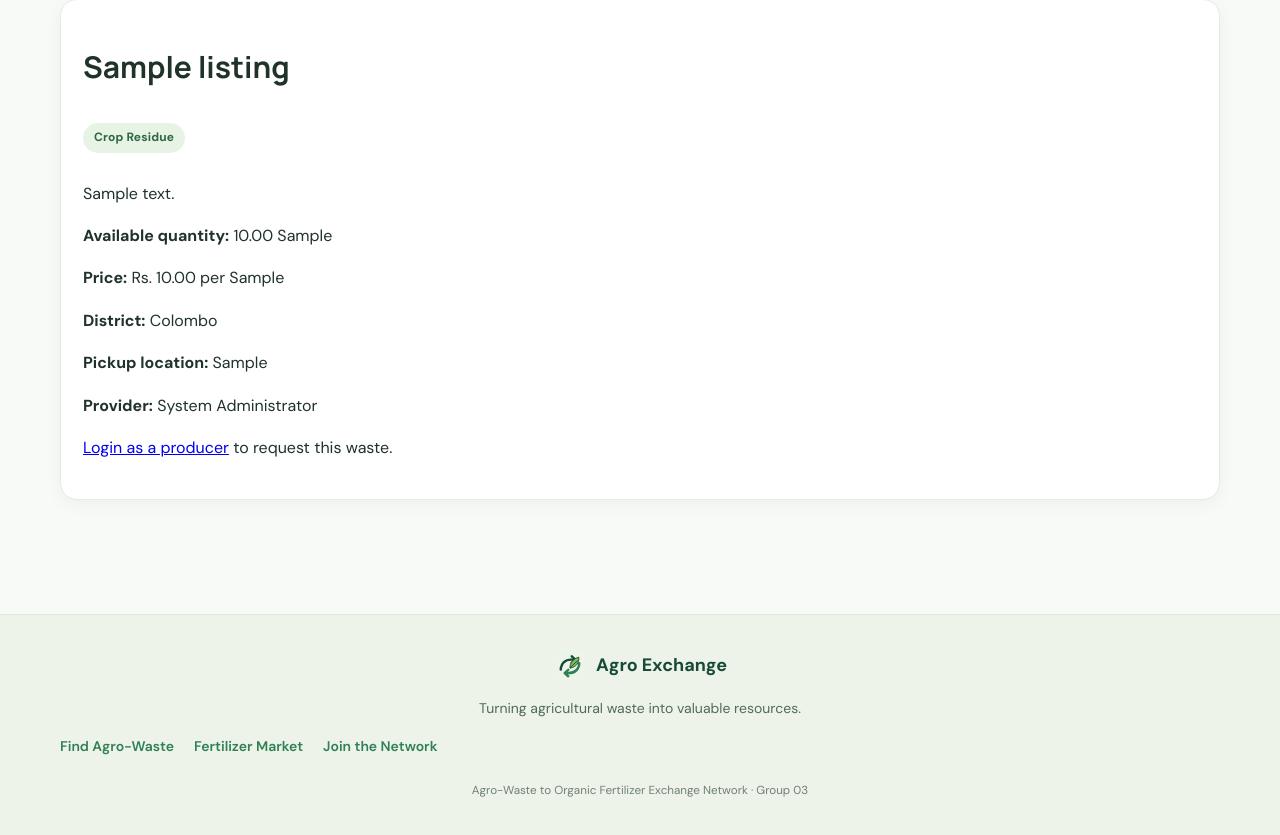
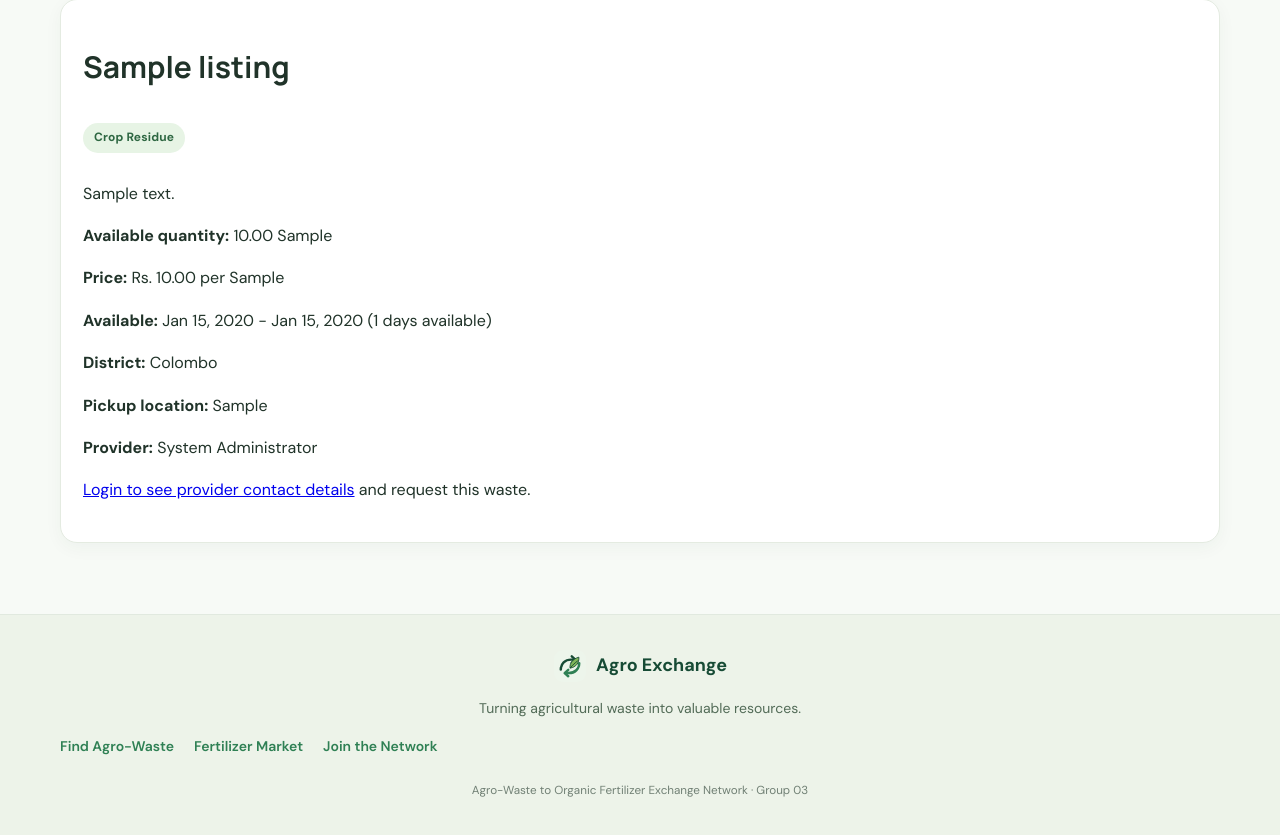
Before and after one commit to sweerasinghe-092/Agro-Waste-to-Organic-Fertilizer-Exchange-Network, a PHP site: page /waste_details.php?id=1 in a window 1280 px wide. Shown: the part 96-931 px from the top of the page. Run offline with PHP 8.4, Linux system fonts and the light colour scheme; data comes from the database, SQL or seed files in the repository; tables that the repository leaves empty hold one stand-in row (values such as "Sample post").

Commit message:
Show provider contact only to logged in producer and buyer and limit pickup date to available dates

```diff
--- a/waste_details.php
+++ b/waste_details.php
@@ -1,27 +1,94 @@
 <?php
 require_once 'config/db.php'; require_once 'includes/functions.php';
-$id=(int)($_GET['id']??0); $stmt=$conn->prepare("SELECT w.*,c.category_name,d.district_name,u.full_name,u.phone FROM waste_listings w JOIN waste_categories c ON w.category_id=c.category_id LEFT JOIN districts d ON w.district_id=d.district_id JOIN users u ON w.provider_id=u.user_id WHERE w.listing_id=?");
-$stmt->bind_param("i",$id);$stmt->execute();$w=$stmt->get_result()->fetch_assoc();
-if(!$w){http_response_code(404);exit("Waste listing not found.");}
-$msg='';
-if($_SERVER['REQUEST_METHOD']==='POST'){
- require_role('producer');
- $qty=(float)($_POST['quantity_requested']??0);$message=trim($_POST['message']??'');$date=$_POST['pickup_date']??'';
- if($qty<=0 || $qty>(float)$w['quantity_available'])$msg="Enter a valid quantity not exceeding the available amount.";
- else{
-  $st=$conn->prepare("INSERT INTO exchange_requests(listing_id,producer_id,quantity_requested,message,pickup_date) VALUES(?,?,?,?,?)");
-  $st->bind_param("iidss",$id,$_SESSION['user_id'],$qty,$message,$date);$st->execute();
-  notify_user($conn,(int)$w['provider_id'],'exchange_request','A producer sent a request for '.$w['title'].'.','dashboard.php');
-  $msg="Your exchange request has been sent.";
- }
+
+// Get waste id from URL
+$id = (int)($_GET['id'] ?? 0);
+
+// Get listing + provider contact details
+$stmt = $conn->prepare("SELECT w.*, c.category_name, d.district_name, u.full_name, u.phone, u.email FROM waste_listings w JOIN waste_categories c ON w.category_id = c.category_id LEFT JOIN districts d ON w.district_id = d.district_id JOIN users u ON w.provider_id = u.user_id WHERE w.listing_id = ?");
+$stmt->bind_param("i", $id);
+$stmt->execute();
+$w = $stmt->get_result()->fetch_assoc();
+if (!$w) { http_response_code(404); exit("Waste listing not found."); }
+
+// Check if user is logged in
+$isLoggedIn = !empty($_SESSION['user_id']);
+$isOwner = $isLoggedIn && (int)$_SESSION['user_id'] === (int)$w['provider_id'];
+// Only logged in producer / buyer can see contact
+$canSeeContact = $isLoggedIn && !$isOwner && in_array($_SESSION['role'] ?? '', ['producer', 'buyer'], true);
+
+// Available dates - from database
+$from = !empty($w['available_from']) ? date('M j, Y', strtotime($w['available_from'])) : '';
+$until = !empty($w['available_until']) ? date('M j, Y', strtotime($w['available_until'])) : '';
+$daysText = '';
+if (!empty($w['available_from']) && !empty($w['available_until'])) {
+    $days = (int)((strtotime($w['available_until']) - strtotime($w['available_from'])) / 86400) + 1;
+    if ($days > 0) $daysText = " ($days days available)";
 }
-$pageTitle="Waste Details";include 'includes/header.php';
+
+$msg = '';
+if ($_SERVER['REQUEST_METHOD'] === 'POST') {
+    require_role('producer');
+    $qty = (float)($_POST['quantity_requested'] ?? 0);
+    $message = trim($_POST['message'] ?? '');
+    $date = $_POST['pickup_date'] ?? '';
+    if (!empty($w['available_from']) && $date < $w['available_from']) $msg = "Pickup date must be on or after " . $from . ".";
+    elseif (!empty($w['available_until']) && $date > $w['available_until']) $msg = "Pickup date must be on or before " . $until . ".";
+    elseif ($qty <= 0 || $qty > (float)$w['quantity_available']) $msg = "Enter a valid quantity not exceeding the available amount.";
+    else {
+        $st = $conn->prepare("INSERT INTO exchange_requests(listing_id, producer_id, quantity_requested, message, pickup_date) VALUES(?,?,?,?,?)");
+        $st->bind_param("iidss", $id, $_SESSION['user_id'], $qty, $message, $date);
+        $st->execute();
+        notify_user($conn, (int)$w['provider_id'], 'exchange_request', 'A producer sent a request for ' . $w['title'] . '.', 'dashboard.php');
+        $msg = "Your exchange request has been sent.";
+    }
+}
+$pageTitle = "Waste Details";
+include 'includes/header.php';
 ?>
-<div class="panel"><h2><?=e($w['title'])?></h2><p class="pill"><?=e($w['category_name'])?></p><p><?=e($w['description'])?></p>
-<p><b>Available quantity:</b> <?=e($w['quantity_available'])?> <?=e($w['unit'])?></p><p><b>Price:</b> <?=$w['price_per_unit']==0?'Free':'Rs. '.number_format($w['price_per_unit'],2).' per '.e($w['unit'])?></p>
-<p><b>District:</b> <?=e($w['district_name']??'Not specified')?></p><p><b>Pickup location:</b> <?=e($w['pickup_location'])?></p><p><b>Provider:</b> <?=e($w['full_name'])?></p>
-<?php if($msg):?><p class="message"><?=e($msg)?></p><?php endif;?>
-<?php if(($_SESSION['role']??'')==='producer'):?>
-<h3>Send Exchange Request</h3><form method="post" data-validate><label>Quantity required</label><input type="number" name="quantity_requested" min="0.01" max="<?=e($w['quantity_available'])?>" step="0.01" required><label>Pickup date</label><input type="date" name="pickup_date" required><label>Message</label><textarea name="message"></textarea><button>Send Request</button></form>
-<?php elseif(empty($_SESSION['user_id'])):?><p><a href="login.php">Login as a producer</a> to request this waste.</p><?php endif;?></div>
+<div class="panel">
+<h2><?= e($w['title']) ?></h2>
+<p class="pill"><?= e($w['category_name']) ?></p>
+<p><?= e($w['description']) ?></p>
+<p><b>Available quantity:</b> <?= e($w['quantity_available']) ?> <?= e($w['unit']) ?></p>
+<p><b>Price:</b> <?= $w['price_per_unit'] == 0 ? 'Free' : 'Rs. ' . number_format($w['price_per_unit'], 2) . ' per ' . e($w['unit']) ?></p>
+
+<!-- NEW in Commit 2 - Available dates -->
+<?php if ($from || $until): ?>
+<p><b>Available:</b> <?= e($from ?: 'Not specified') ?> <?= ($from && $until) ? ' - ' . e($until) : '' ?><?= e($daysText) ?></p>
+<?php else: ?>
+<p><b>Available:</b> Not specified</p>
+<?php endif; ?>
+
+<p><b>District:</b> <?= e($w['district_name'] ?? 'Not specified') ?></p>
+<p><b>Pickup location:</b> <?= e($w['pickup_location']) ?></p>
+<p><b>Provider:</b> <?= e($w['full_name']) ?></p>
+
+<?php if ($canSeeContact): ?>
+<div class="contact-box" style="background:#eef7f0; border:1px solid #cfe8d8; padding:14px; border-radius:10px; margin:16px 0;">
+<h3 style="margin:0 0 8px;">Contact provider</h3>
+<p style="margin:4px 0;"><b>Phone:</b> <a href="tel:<?= e($w['phone']) ?>"><?= e($w['phone']) ?></a></p>
+<p style="margin:4px 0;"><b>Email:</b> <a href="mailto:<?= e($w['email']) ?>"><?= e($w['email']) ?></a></p>
+<small>Please contact only about this waste listing.</small>
+</div>
+<?php elseif (!$isLoggedIn): ?>
+<p><a href="login.php">Login to see provider contact details</a> and request this waste.</p>
+<?php endif; ?>
+
+<?php if ($msg): ?><p class="message"><?= e($msg) ?></p><?php endif; ?>
+
+<?php if (($_SESSION['role'] ?? '') === 'producer'): ?>
+<h3>Send Exchange Request</h3>
+<form method="post" data-validate>
+<label>Quantity required</label>
+<input type="number" name="quantity_requested" min="0.01" max="<?= e($w['quantity_available']) ?>" step="0.01" required>
+<label>Pickup date</label>
+<input type="date" name="pickup_date" <?= !empty($w['available_from']) ? 'min="' . e($w['available_from']) . '"' : '' ?> <?= !empty($w['available_until']) ? 'max="' . e($w['available_until']) . '"' : '' ?> required>
+<?php if ($from || $until): ?><small>Available from <?= e($from) ?> to <?= e($until) ?></small><?php endif; ?>
+<label>Message</label>
+<textarea name="message"></textarea>
+<button>Send Request</button>
+</form>
+<?php endif; ?>
+</div>
 <?php include 'includes/footer.php'; ?>
```
